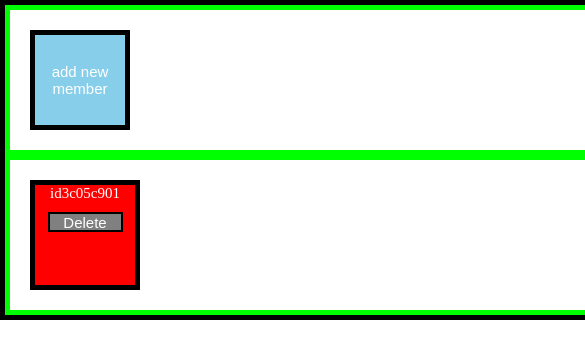
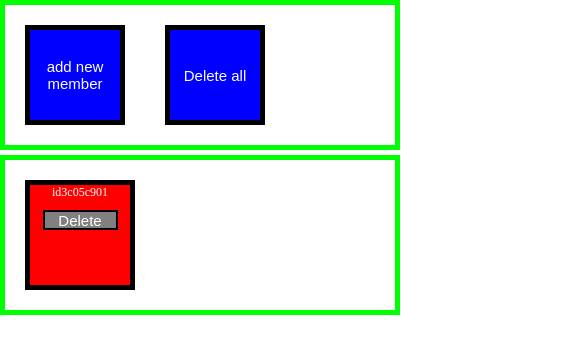
Before and after one commit to ianBayne81/Playground-two, a website built with webpack: page public/index.html in a window 390 px wide. Both pictures are taken after a click on the button "add new member". Shown: the top 358 px of the page, 585 px wide, since content can reach past the window. Built offline with nearby package versions, Linux system fonts and the light colour scheme.

Commit message:
updated javascript functions
Finalised javascript functions

```diff
--- a/public/styles.css
+++ b/public/styles.css
@@ -7,40 +7,41 @@
     margin: auto;
     height: auto;
     width: 600px;
-    border: 5px solid black;
 }
 
 #input-element {
+    display: flex;
+    flex-wrap: wrap;
     height: auto;
     width: 100%;
     border: 5px solid lime;
 }
 
 #array-element {
-    height: auto;
-    width: 100%;
     display: flex;
     flex-wrap: wrap;
-    /* align-items: center;
-    justify-content: center; */
+    min-height: 150px;
+    width: 100%;
+    margin-top: 5px;
     border: 5px solid lime;
 }
 
-.addButton {
-    display: block;
-    text-align: center;
+.inputElButton {
+    display: flex;
+    justify-content: center;
+    align-items: center;
     margin: 20px;
     height: 100px;
     width: 100px;
     font-size: 15px;
     color: white;
-    background-color: skyblue;
+    background-color: blue;
     border: 5px solid black;
     cursor: pointer;
 }
 
-.addButton:hover {
-    transform: scale(1.3)
+.inputElButton:hover {
+    transform: scale(1.1)
 }
 
 
@@ -50,7 +51,7 @@
     margin: 20px;
     height: 100px;
     width: 100px;
-    font-size: 15px;
+    font-size: 12px;
     color: white;
     background-color: red;
     border: 5px solid black;
@@ -70,3 +71,13 @@
 .deleteButtons:hover {
     transform: scale(1.2);
 }
+
+/* These setting are for phone display only */
+@media screen and (min-width: 0px) and (max-width: 599px) {
+
+    #page-container {
+        margin: auto;
+        height: auto;
+        width: auto;
+    }
+}
--- a/src/functions.js
+++ b/src/functions.js
@@ -26,44 +26,22 @@ const inputDom = function () {
 
     //create add new member button
     const createAddButton = document.createElement('button')
-        createAddButton.textContent = "add new member"
-        createAddButton.classList.add("addButton")
-        selectInputEl.appendChild(createAddButton)
+    createAddButton.textContent = "add new member"
+    createAddButton.classList.add("inputElButton")
+    const add = "add-button"
+    createAddButton.setAttribute('id', add)
+    createAddButton.setAttribute('type', 'button')
+    selectInputEl.appendChild(createAddButton)
 
-}
+    //create delete all members button
+    const createDeleteAllButton = document.createElement('button')
+    createDeleteAllButton.textContent = "Delete all"
+    createDeleteAllButton.classList.add("inputElButton")
+    const deleteAll = "delete-all"
+    createDeleteAllButton.setAttribute('id', deleteAll)
+    createDeleteAllButton.setAttribute('type', 'button')
+    selectInputEl.appendChild(createDeleteAllButton)
 
-//render function to be called when the array is updated or browser refreshes
-const render = function () {
-
-    const selectArrayEl = document.querySelector("#array-element")
-
-    selectArrayEl.innerHTML = ''
-
-    //create a seperate div on the page for each object within the array
-    newMember.forEach((member) => {
-
-        const createDivs = document.createElement('div')
-        createDivs.textContent = member.id
-        createDivs.classList.add("divs")
-        selectArrayEl.appendChild(createDivs)
-        const id = "id" + Math.random().toString(16).slice(2)
-        createDivs.setAttribute('id', id)
-
-    })
-
-    //Create a button for each newMember div
-    const selectDivs = document.querySelectorAll(".divs")
-
-    selectDivs.forEach((selectDivs) => {
-
-        const createButton = document.createElement('button')
-        createButton.textContent = "Delete"
-        createButton.classList.add("deleteButtons")
-        selectDivs.appendChild(createButton)
-
-    })
-
-    console.log("the page rendered")
 }
 
 //add new object of data to array
@@ -80,9 +58,10 @@ const addNew = () => {
         }
     )
    saveMember()
+
 }
 
-//remove member from the array
+//remove individual member from the array
 
 const removeMember = (id) => {
 
@@ -94,6 +73,60 @@ const removeMember = (id) => {
     saveMember()
 }
 
+//delete all members from the array
+
+const deleteAll = () => {
+    newMember.splice(0, newMember.length)
+    saveMember()
+}
+
+
+//render function to be called when the array is updated or browser refreshes
+const render = function () {
+
+    const selectArrayEl = document.querySelector("#array-element")
+
+    selectArrayEl.innerHTML = ''
+
+    //create a seperate div on the page for each object within the array
+    newMember.forEach((member) => {
+
+        const createDivs = document.createElement('div')
+        createDivs.textContent = member.id
+        createDivs.classList.add("divs")
+        selectArrayEl.appendChild(createDivs)
+        let id = member.id
+        createDivs.setAttribute('id', id)
+
+    })
+
+    // //Create a delete button for each newMember div
+    const selectDivs = document.querySelectorAll(".divs")
+
+    selectDivs.forEach((selectDivs) => {
+
+        const createButton = document.createElement('button')
+        createButton.setAttribute('type', 'button')
+        createButton.textContent = "Delete"
+        createButton.classList.add("deleteButtons")
+        selectDivs.appendChild(createButton)
+
+        //create eventlistener for each delete button
+        const buttons = document.querySelectorAll(".deleteButtons")
+
+        buttons.forEach(function(button) {
+            button.addEventListener("click", function (e) {
+            e.preventDefault()
+            let getId = e.target.parentNode.id
+            removeMember(getId)
+            render()
+            })
+        })
+
+    })
+
+}
+
 //Create list in the console with itemised data from the Array
 const names = newMember.map((item) => item.firstName)
 console.log(names)
@@ -101,4 +134,4 @@ console.log(names)
 //Display all information from newMember array in the console
 console.log(newMember)
 
-export { inputDom, render, addNew, removeMember }
+export { inputDom, render, addNew, deleteAll }
--- a/src/index.js
+++ b/src/index.js
@@ -1,5 +1,5 @@
 
-import { inputDom, render, addNew, removeMember } from './functions'
+import { inputDom, render, addNew, removeMember, deleteAll } from './functions'
 
 //render the input Dom
 inputDom()
@@ -8,19 +8,15 @@ inputDom()
 render()
 
 //eventhandler for the add new member button
-document.querySelector(".addButton").addEventListener("click", function (e) {
+document.querySelector("#add-button").addEventListener("click", function (e) {
+    e.preventDefault()
     addNew()
     render()
-    console.log("You added a new member")
 })
 
-//eventhandler for the delete buttons
-const buttons = document.querySelectorAll(".deleteButtons")
-
-buttons.forEach(function(button) {
-  button.addEventListener("click", function(e) {
-    removeMember()
-    render()
-    console.log('You deleted a member')
-  })
+//eventhandler for the delete all members button
+document.querySelector("#delete-all").addEventListener("click", function (e) {
+  e.preventDefault()
+  deleteAll()
+  render()
 })
```
Also changed, not shown: public/scripts/bundle.js (+1 -1 lines), 1 other file.
